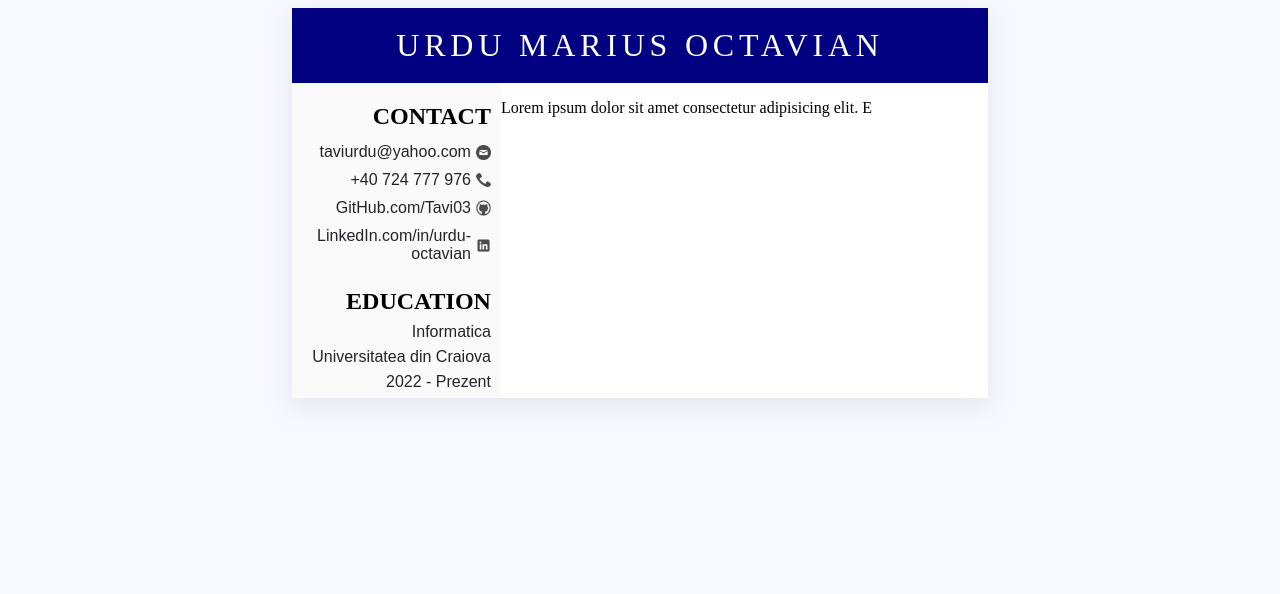
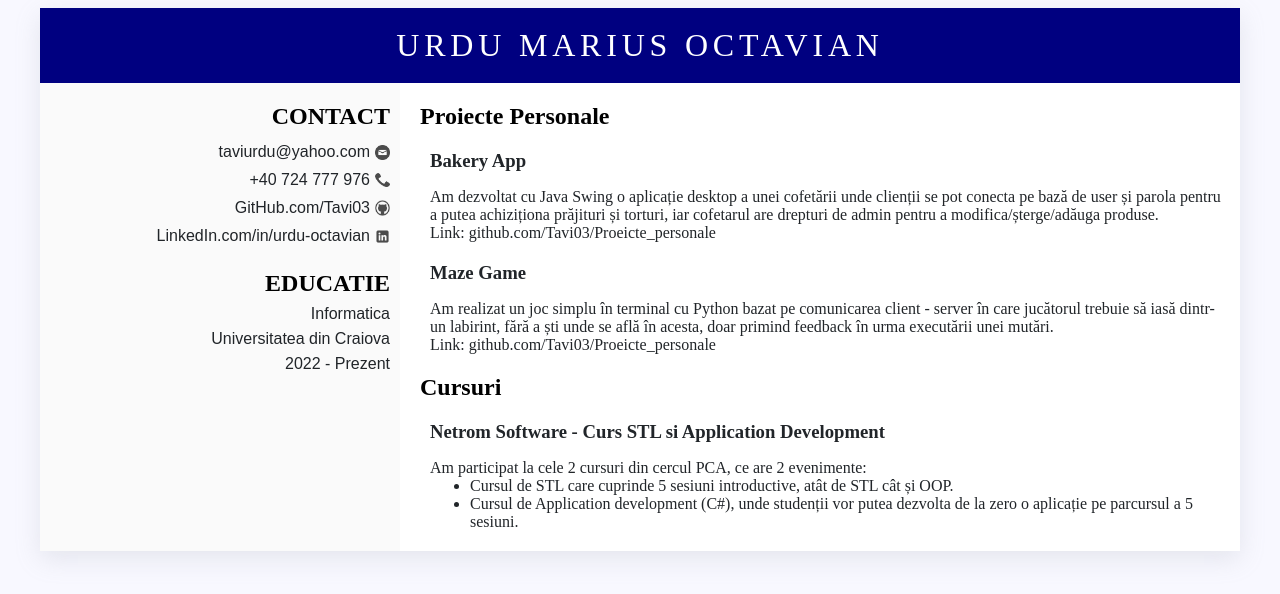
Before and after one commit to Tavi03/Resume, a plain HTML site: page index.html in a window 1280 px wide. Drawn offline with Linux system fonts and the light colour scheme.

Commit message:
content done

```diff
--- a/index.html
+++ b/index.html
@@ -65,7 +65,7 @@
 
                     <!-- Begin education part -->
                     <div class="education">
-                        <h2 class="sidebar_category_title">EDUCATION</h2>
+                        <h2 class="sidebar_category_title">EDUCATIE</h2>
                         <div class="education_information">
                             <p>Informatica</p>
                             <p>Universitatea din Craiova</p>
@@ -78,10 +78,66 @@
 
                 <!-- Begin Content -->
                 <div class="content">
-                    <p>
-                        Lorem ipsum dolor sit amet consectetur adipisicing elit.
-                        E
-                    </p>
+                    <div class="content-category">
+                        <h2 class="category-title">Proiecte Personale</h2>
+                        <div class="category-element">
+                            <h3 class="category-subtitle">Bakery App</h3>
+                            <p>
+                                Am dezvoltat cu Java Swing o aplicație desktop a
+                                unei cofetării unde clienții se pot conecta pe
+                                bază de user și parola pentru a putea
+                                achiziționa prăjituri și torturi, iar cofetarul
+                                are drepturi de admin pentru a
+                                modifica/șterge/adăuga produse.
+                            </p>
+                            <span>Link: </span>
+                            <a
+                                href="https://github.com/Tavi03/Proiecte_personale"
+                            >
+                                github.com/Tavi03/Proeicte_personale
+                            </a>
+                        </div>
+                        <div class="category-element">
+                            <h3 class="category-subtitle">Maze Game</h3>
+                            <p>
+                                Am realizat un joc simplu în terminal cu Python
+                                bazat pe comunicarea client - server în care
+                                jucătorul trebuie să iasă dintr-un labirint,
+                                fără a ști unde se află în acesta, doar primind
+                                feedback în urma executării unei mutări.
+                            </p>
+                            <span>Link: </span>
+                            <a
+                                href="https://github.com/Tavi03/Proiecte_personale"
+                            >
+                                github.com/Tavi03/Proeicte_personale
+                            </a>
+                        </div>
+                    </div>
+                    <div class="content-category">
+                        <h2 class="category-title">Cursuri</h2>
+                        <div class="category-element">
+                            <h3 class="category-subtitle">
+                                Netrom Software - Curs STL si Application
+                                Development
+                            </h3>
+                            <p>
+                                Am participat la cele 2 cursuri din cercul PCA,
+                                ce are 2 evenimente:
+                            </p>
+                            <ul>
+                                <li>
+                                    Cursul de STL care cuprinde 5 sesiuni
+                                    introductive, atât de STL cât și OOP.
+                                </li>
+                                <li>
+                                    Cursul de Application development (C#), unde
+                                    studenții vor putea dezvolta de la zero o
+                                    aplicație pe parcursul a 5 sesiuni.
+                                </li>
+                            </ul>
+                        </div>
+                    </div>
                 </div>
                 <!-- End Content -->
             </div>
--- a/styles/style.css
+++ b/styles/style.css
@@ -5,10 +5,11 @@ body {
 
 .resume_body {
     margin: 0 auto;
-    width: 55%;
+    /* width: 55%; */
     /* height: 1000px; */
     background-color: white;
     box-shadow: rgba(149, 157, 165, 0.2) 0px 8px 24px;
+    width: 1200px;
 }
 
 header {
@@ -27,13 +28,14 @@ header {
 
 .main_page {
     display: flex;
+    /* flex-wrap: wrap; */
 }
 
 .sidebar {
     display: flex;
     flex-direction: column;
     background-color: #fafafa;
-    width: 30%;
+    min-width: 30%;
 }
 
 .sidebar_category {
@@ -97,4 +99,31 @@ header {
 }
 
 .content {
+    margin-left: 20px;
+    color: #212529;
 }
+
+.category-title {
+    color: black;
+}
+
+.category-element {
+    margin: 20px 10px;
+}
+
+.category-subtitle {
+    margin: 0;
+}
+
+.category-element > a {
+    text-decoration: none;
+    color: #212529;
+}
+
+.category-element ul {
+    margin: 0;
+}
+
+.category-element p {
+    margin: 16px 0 0 0;
+}
```
